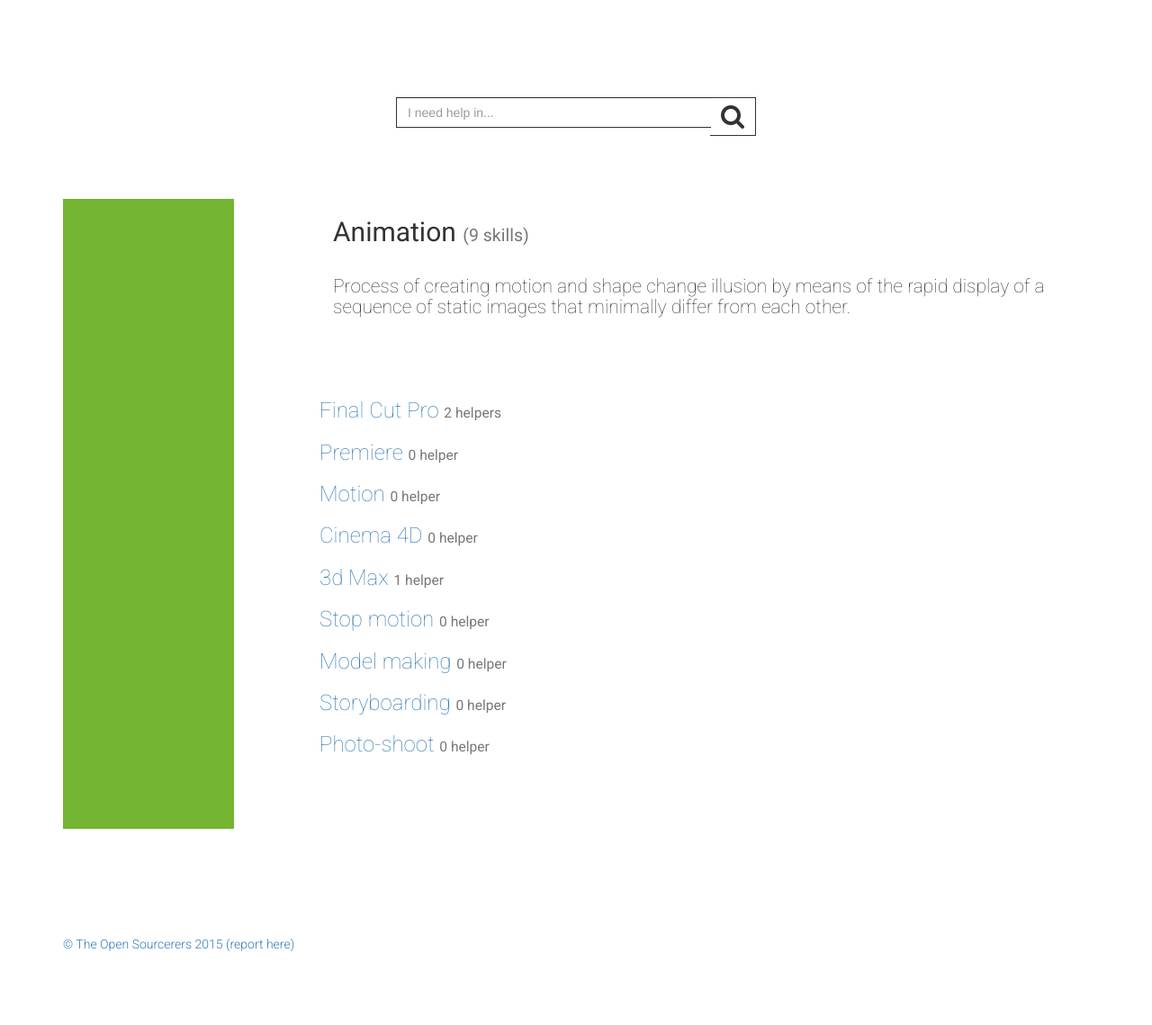
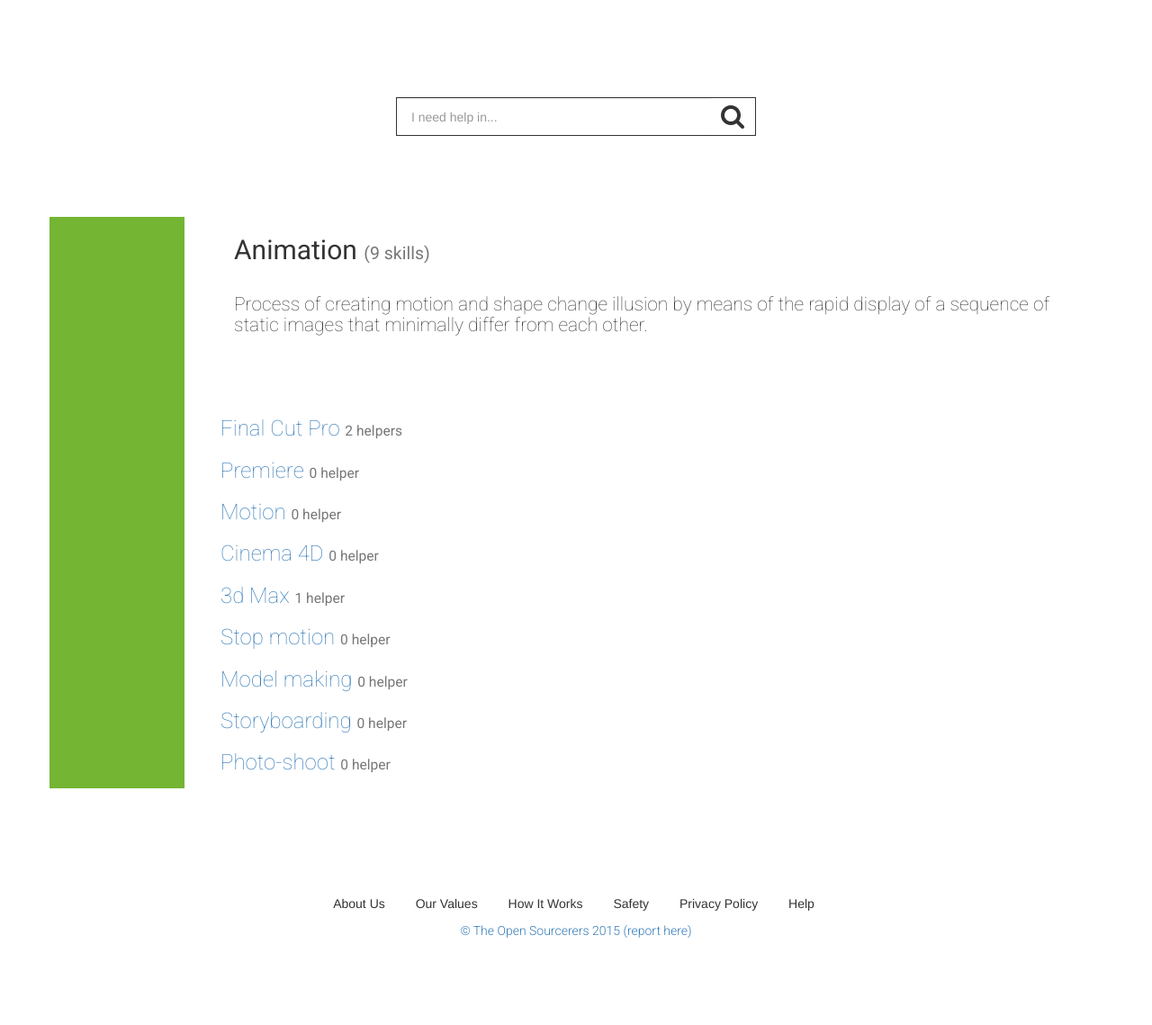
Before and after one commit to theopensorcerers/helppy, a PHP site: page /category.php?categoryID=1 in a window 1280 px wide. Shown: the part 70-1209 px from the top of the page at 90% size. After the commit the page ends 1112 px from the top, so only its background shows below. Run offline with PHP 8.4, Linux system fonts and the light colour scheme; data comes from the database, SQL or seed files in the repository.

Commit message:
add elements in footer fix color bar in category.php and css fix research bar in category.php and skill.php fix request size of skill btw

```diff
--- a/category.php
+++ b/category.php
@@ -79,30 +79,24 @@ if ($result = $db->query($query)) {
 
 			<div class="container">
 
+				 <div class="container">
 					 <div class="search-container">
 						<div class="space70">
 							<div class="search-box">
 								<div class="input-group search-container">
-								<input type="text" class="form-control" placeholder="I need help in...">
+									<input type="text" class="form-control" id="index_search" placeholder=" I need help in...">
 									<span class="input-group-btn">
 										<button class="btn btn-default" type="button"><i class="fa fa-search fa-2x"></i></button>
 									</span>
 								</div>
 							</div>
-						<div class="space70">
+							<div class="space90"></div>
 						</div>
 					</div>
 				</div>
 				<div class="row category">
-					<div class="container">
-
-						<div class=" col-xs-12 col-md-2 skill <?php echo $category['category_color'];?>">
-						</div>
-
-						<div class="col-xs-12 col-md-1">
-						</div>
-
-						<div class="col-xs-12 col-md-9">
+					<div class="container <?php echo $category['category_color'];?>-border">
+						<div class="col-xs-12 col-md-12">
 							<h2><?php echo $category['category_name'];?>
 								<small>(<?php echo $category['skillIs_count'];?> skill<?php if ($category['skillIs_count'] > 1) echo "s";?>)</small><br>
 								<br>
--- a/css/category.css
+++ b/css/category.css
@@ -1,8 +1,29 @@
-/*#category .row>h3{
-	margin left: 100px;
-}*/
+.category div.container.green-border {
+	border-left:150px solid #74b533;
+	padding-left: 40px;
+}
 
+.category div.container.purple-border {
+	border-left:150px solid #AE5199;
+	padding-left: 40px;
+}
 
-#category .col-md-2 {
-height: 700px;
+.category div.container.orange-border {
+	border-left:150px solid #E88801;
+	padding-left: 40px;
 }
+
+.category div.container.blue-border {
+	border-left:150px solid #4859A4;
+	padding-left: 40px;
+}
+
+.category div.container.red-border {
+	border-left:150px solid #E84234;
+	padding-left: 40px;
+}
+
+.category div.container.darkpp-border {
+	border-left:150px solid #3C2673;
+	padding-left: 40px;
+}
--- a/css/layout.css
+++ b/css/layout.css
@@ -42,6 +42,11 @@
 #footer {
 	margin-top: 70px;
 	margin-bottom:70px;
+}
+
+#footer .list-inline>li {
+  padding-left: 15px;
+  padding-right: 15px;
 }
 
 
--- a/css/profile.css
+++ b/css/profile.css
@@ -81,13 +81,12 @@
 }
 
 #request_skill_btn{
-    	background-color: #fff;
+    	border-radius: 0px;
     	color:#333;
-    	border-radius: 0px;
     	border-color:#333;
-    	margin-left:10px;
-    	margin-bottom: 30px;
-    	width:100%;
+    	margin-bottom:30px;
+    	background-color:#fff;
+    	width:200px;
     }
 
 #request_skill_btn:hover{
--- a/includes/footer.html
+++ b/includes/footer.html
@@ -1,6 +1,18 @@
       <footer>
       <div class="container" id="footer">
+      	<div class="text-center">
+      	<ul class="list-inline">
+      		<li class="list-item">About Us</li>
+      		<li class="list-item">Our Values</li>
+      		<li class="list-item">How It Works</li>
+      		<li class="list-item">Safety</li>
+      		<li class="list-item">Privacy Policy</li>
+      		<li class="list-item">Help</li>
+      	</ul>
+
         <a href="https://www.dropbox.com/s/s7js6et4pu1twhp/Helppy%20concept2.pdf?dl=0"><p>&copy; The Open Sourcerers 2015 (report here)</p></a>
-      </footer></div>
+        </div>
+      </footer>
+      </div>
   </body>
 </html>
```
Also changed, not shown: skill.php (+7 -2 lines). Lines whose indentation alone changed are shown as unchanged.
